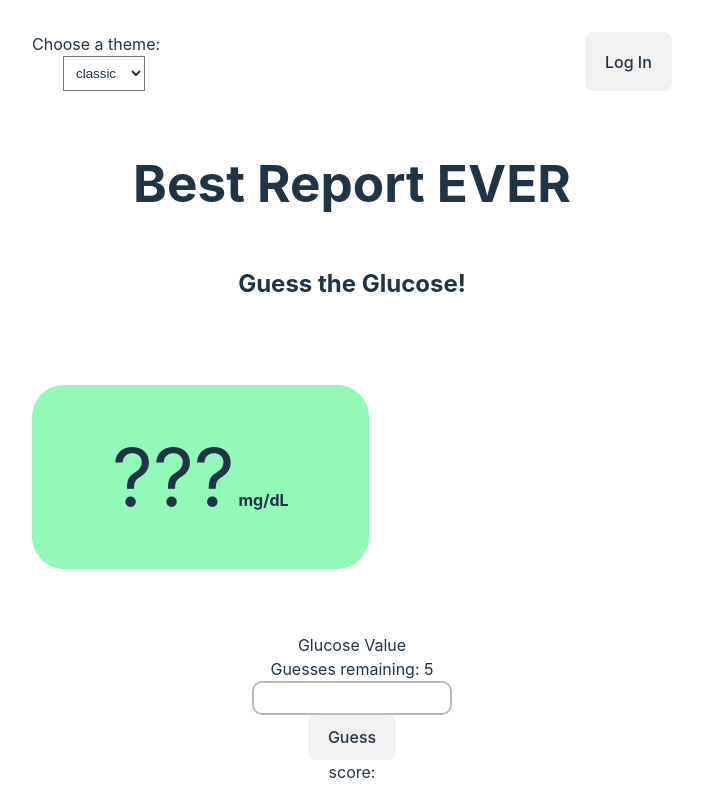
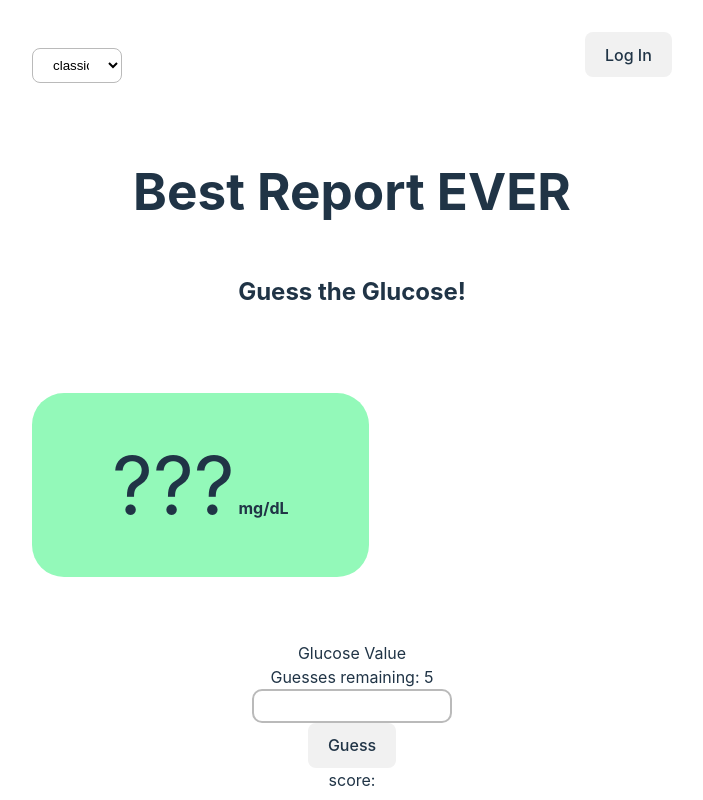
Before and after one commit to Annalisa11/vitals-report, a React (Vite) app in the folder web/: page / in a window 1280 px wide. Shown: the top 800 px of the page, without its empty margins (288-991 px from the left). Built offline with nearby package versions, Linux system fonts and the light colour scheme; no server answers.

Commit message:
style changes to theme dropdown

```diff
--- a/web/src/components/basic/Button.scss
+++ b/web/src/components/basic/Button.scss
@@ -15,11 +15,12 @@
   border-radius: 8px;
   border: 1px solid transparent;
   padding: 0.6em 1.2em;
-  font-size: 1em;
+  font-size: 1rem;
   font-weight: 500;
   font-family: inherit;
   cursor: pointer;
   transition: border-color 0.25s;
+  height: fit-content;
 
   &:hover {
     border-color: var(--button-border-hover);
--- a/web/src/forms/ThemeDropdown.tsx
+++ b/web/src/forms/ThemeDropdown.tsx
@@ -13,24 +13,18 @@ const ThemeDropdown = () => {
 
   return (
     <div className='theme-dropdown'>
-      <label htmlFor='themes'>Choose a theme:</label>
-
+      <div className='custom-select-wrapper'>
         <select
-        // style={{
-        //   border: '1px solid red',
-        //   backgroundColor: 'pink',
-        //   borderRadius: 30,
-        // }}
-        className='hallo'
+          id='themes'
+          className='custom-select'
           value={selectedValue}
           onChange={(e) => handleChangeValue(e.target.value as Theme)}
         >
-        <option style={{ border: '1px solid blue' }} value='classic'>
-          classic
-        </option>
+          <option value='classic'>classic</option>
           <option value='dark'>dark</option>
           <option value='unicorn'>unicorn</option>
         </select>
+      </div>
     </div>
   );
 };
--- a/web/src/styles/forms/ThemeDropdown.scss
+++ b/web/src/styles/forms/ThemeDropdown.scss
@@ -1,13 +1,43 @@
 @import '../../reusables.scss';
 
 .theme-dropdown {
+  display: flex;
+  flex-direction: column;
+  margin: 1rem 0;
+  font-family: Arial, sans-serif;
+
   label {
-    margin-right: 1rem;
+    margin-bottom: 0.5rem;
+    font-size: 1rem;
   }
 
-  select {
-    padding: 0.5rem;
-    background-color: var(--dropdown-background-color);
-    color: var(--text-color-primary);
+  .custom-select-wrapper {
+    width: 90px;
+  }
+
+  .custom-select {
+    width: 100%;
+    padding: 0.5rem 1rem;
+    border: 1px solid var(--color-border-secondary);
+    border-radius: 8px;
+    background-color: var(--background-color);
+    cursor: pointer;
+    transition: border-color 0.25s, box-shadow 0.25s;
+
+    &:hover {
+      border-color: var(--button-border-hover);
+    }
+
+    &:focus {
+      border-color: var(--button-border-hover);
+      box-shadow: 0 0 0 2px var(--button-border-hover);
+      outline: none;
+    }
+
+    option {
+      padding: 0.5rem;
+      background-color: var(--dropdown-background-color);
+      color: var(--text-color-primary);
+    }
   }
 }
```
Lines whose indentation alone changed are shown as unchanged.
